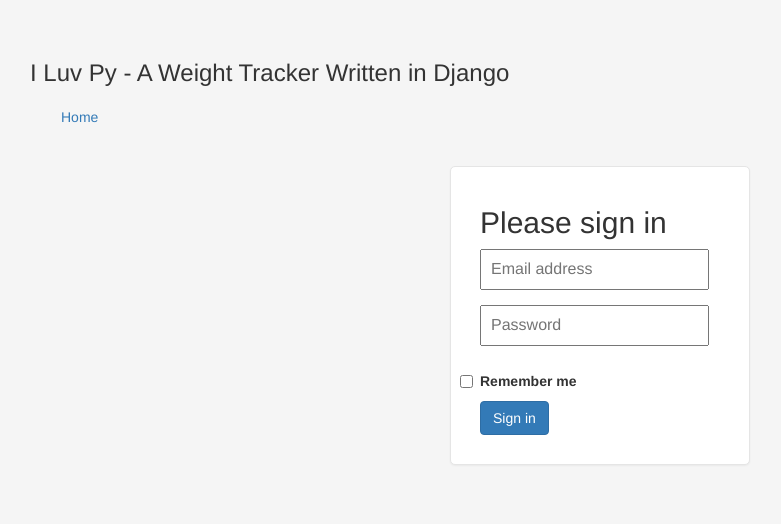
After one commit to lestopher/iluvpy, a Django app: template templates/registration/login.html in a window 1280 px wide. The commit adds this page. Shown: the top 524 px of the page, without its empty margins (40-821 px from the left). Run offline with Django 3.2, Linux system fonts and the light colour scheme; the template is opened without the code that fills it, so the values that code supplies are empty; some libraries are stand-ins or nearby versions.

Commit message:
Pushing up to develop on macbook

```diff
--- a/iluvpy/settings.py
+++ b/iluvpy/settings.py
@@ -72,6 +72,7 @@ STATICFILES_DIRS = (
     # Put strings here, like "/home/html/static" or "C:/www/django/static".
     # Always use forward slashes, even on Windows.
     # Don't forget to use absolute paths, not relative paths.
+    "C:/Users/christopher.nguyen/Documents/GitHub/iluvpy/tracker/static",
 )
 
 # List of finder classes that know how to find static files in
@@ -112,7 +113,7 @@ TEMPLATE_DIRS = (
     # Always use forward slashes, even on Windows.
     # Don't forget to use absolute paths, not relative paths.
     "C:/users/christopher.nguyen/Documents/GitHub/iluvpy/templates",
-    "C:/users/christopher.nguyen/Documents/GitHub/iluvpy/weighttracker/templates"
+    "C:/users/christopher.nguyen/Documents/GitHub/iluvpy/tracker/templates"
 )
 
 INSTALLED_APPS = (
--- a/iluvpy/urls.py
+++ b/iluvpy/urls.py
@@ -15,7 +15,7 @@ urlpatterns = patterns('',
     # Uncomment the next line to enable the admin:
     # url(r'^admin/', include(admin.site.urls)),
 
-    url(r'^tracker', include('weighttracker.urls')),
+    url(r'^tracker', include('tracker.urls')),
     url(r'^accounts/', include('registration.backends.default.urls'))
     # url(r'^register/',)
 )
--- a/templates/base.html
+++ b/templates/base.html
@@ -2,6 +2,8 @@
 <html lang="en">
   <head>
     <link href="//netdna.bootstrapcdn.com/twitter-bootstrap/2.3.2/css/bootstrap-combined.min.css" rel="stylesheet">
+    {% load staticfiles %}
+    <link href="{% static 'tracker/assets/app.css' %}" rel="stylesheet">
   </head>
   <body>
     <div class="container">
--- /dev/null
+++ b/templates/registration/login.html
@@ -0,0 +1,14 @@
+{% extends 'base.html' %}
+
+{% block containerBody %}
+<form class="form-signin">
+  <h2 class="form-signin-heading">Please sign in</h2>
+  <input type="text" class="input-block-level" placeholder="Email address">
+  <input type="password" class="input-block-level" placeholder="Password">
+  <label class="checkbox">
+    <input type="checkbox" value="remember-me">
+    Remember me
+  </label>
+  <button class="btn btn-large btn-primary" type="submit">Sign in</button>
+</form>
+{% endblock %}
--- /dev/null
+++ b/tracker/static/tracker/assets/app.css
@@ -0,0 +1,30 @@
+body {
+  padding-top: 40px;
+  padding-bottom: 40px;
+  background-color: #f5f5f5;
+}
+
+.form-signin {
+  max-width: 300px;
+  padding: 19px 29px 29px;
+  margin: 0 auto 20px;
+  background-color: #fff;
+  border: 1px solid #e5e5e5;
+  -webkit-border-radius: 5px;
+     -moz-border-radius: 5px;
+          border-radius: 5px;
+  -webkit-box-shadow: 0 1px 2px rgba(0,0,0,.05);
+     -moz-box-shadow: 0 1px 2px rgba(0,0,0,.05);
+          box-shadow: 0 1px 2px rgba(0,0,0,.05);
+}
+.form-signin .form-signin-heading,
+.form-signin .checkbox {
+  margin-bottom: 10px;
+}
+.form-signin input[type="text"],
+.form-signin input[type="password"] {
+  font-size: 16px;
+  height: auto;
+  margin-bottom: 15px;
+  padding: 7px 9px;
+}
--- a/tracker/urls.py
+++ b/tracker/urls.py
@@ -1,5 +1,5 @@
 from django.conf.urls import patterns, url
-from weighttracker import views
+from tracker import views
 
 
 urlpatterns = patterns(
```
Also changed, not shown: templates/registration/registration_form.html (+15 -1 lines), tracker/templates/tracker/index.html (+10 -2 lines), tracker/views.py (+14 -0 lines), 1 other file.
